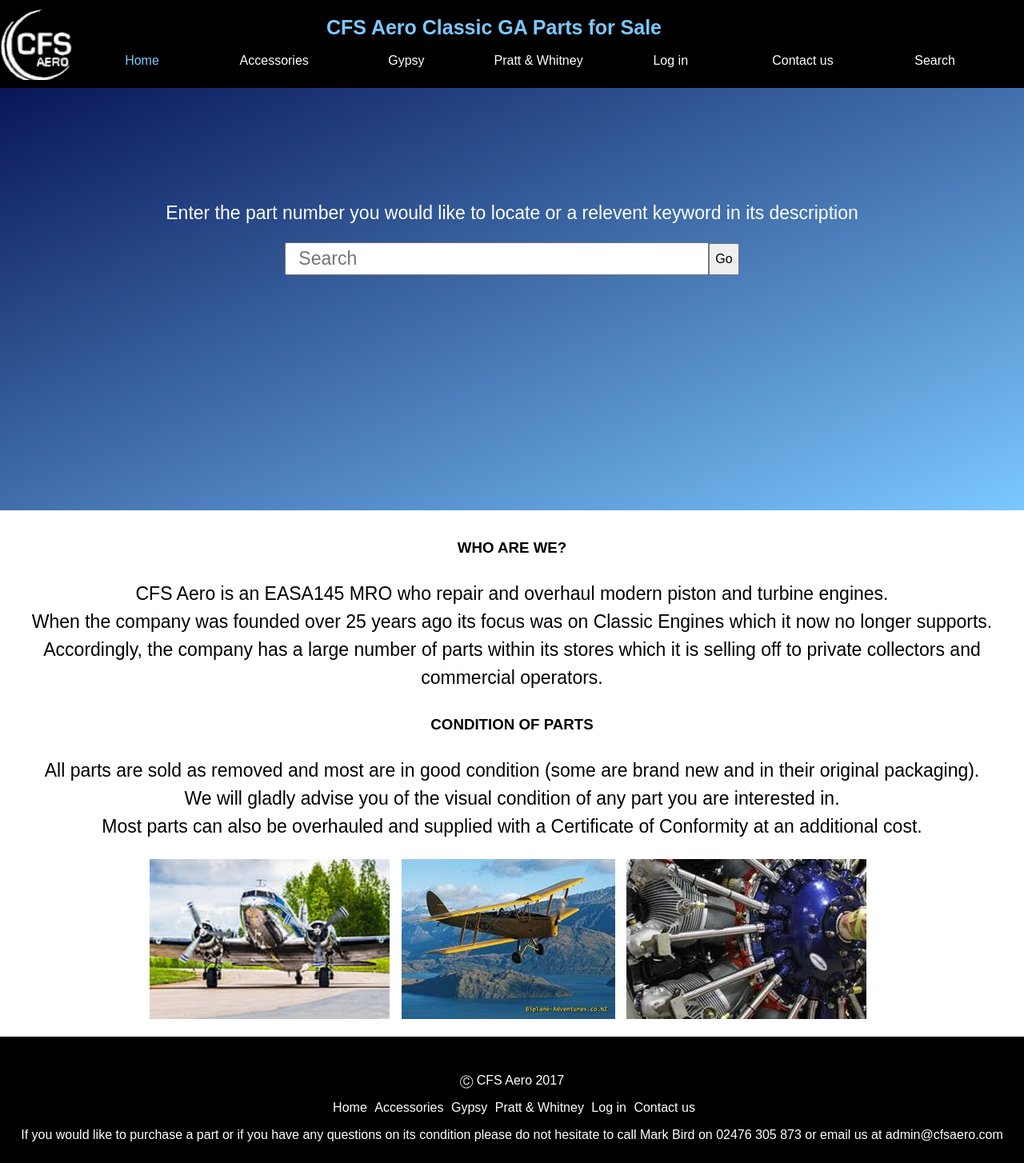
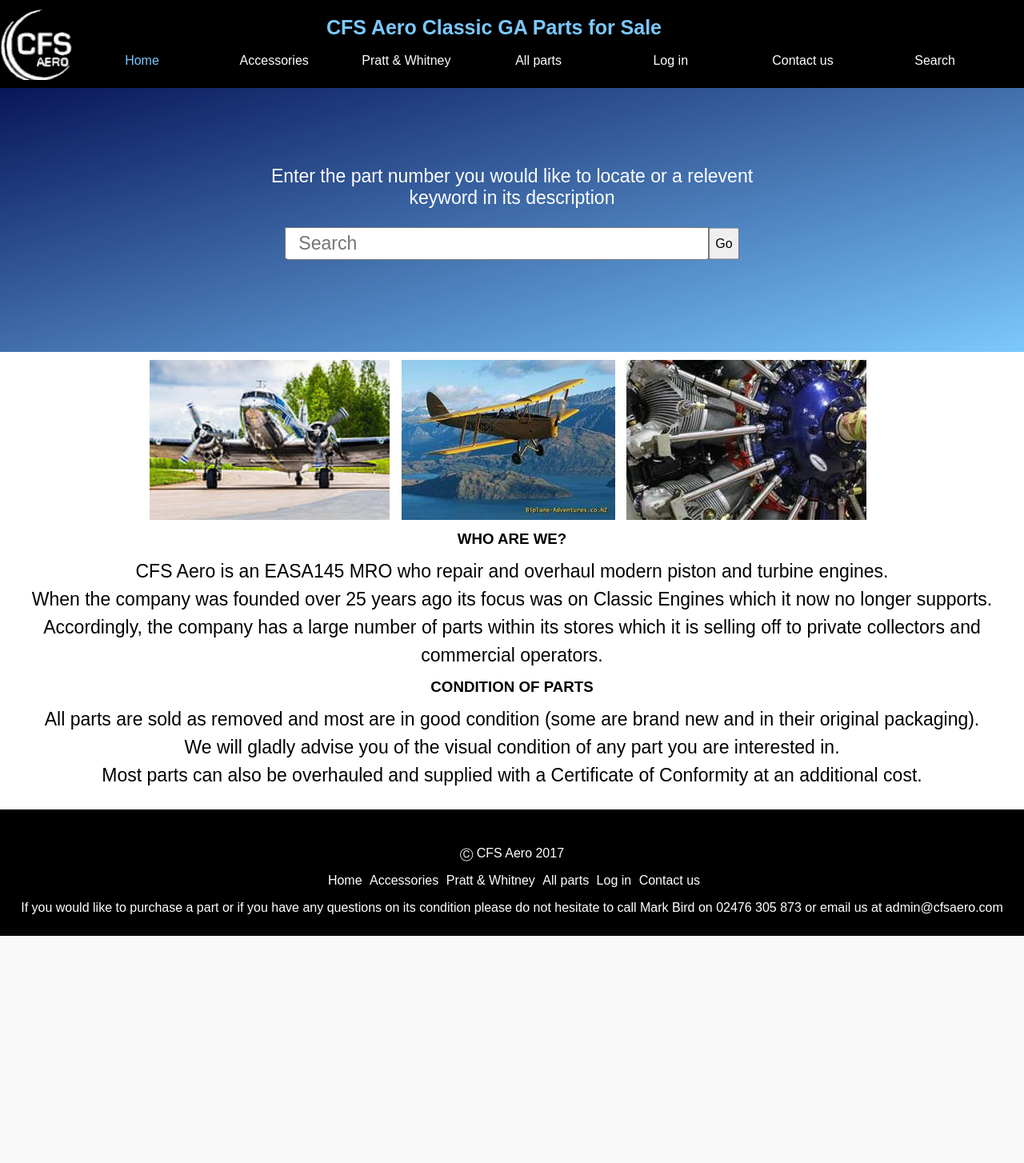
Before and after one commit to sophiadm/django-site, a Django app: page / in a window 1280 px wide. Shown: the whole page at 80% size. After the commit the page ends 1170 px from the top, so only its background shows below. Run offline with Django 3.2, Linux system fonts and the light colour scheme.

Commit message:
improvements

```diff
--- a/planeparts/manager/templates/manager/base.html
+++ b/planeparts/manager/templates/manager/base.html
@@ -19,6 +19,7 @@
     body {
       font-family: sans-serif;
       margin: 0px;
+	  padding: 0px;
 	}
 	p {
 	  font-size: 16px;
@@ -244,8 +245,8 @@
     <a class="navlink{% if request.path == '/' %} selected{% endif %}" href="/">Home</a>
 	<div id="expendables">
 	  <a class="navlink{% if request.GET.part == 'magneto accessory' %} selected{% endif %}" href="/search/?part=magneto+accessory">Accessories</a>
-	  <a class="navlink{% if request.GET.part == 'gypsy' %} selected{% endif %}" href="/search/?part=gypsy">Gypsy</a>
 	  <a class="navlink{% if request.GET.part == 'pratt whitney' %} selected{% endif %}" href="/search/?part=pratt+whitney">Pratt &amp; Whitney</a>
+	  <a class="navlink{% if request.path == '/parts/all' %} selected{% endif %}" href="/parts/all">All parts</a>
 	</div>
     {% if user.is_authenticated %}
    	  <a class="navlink{% if request.path == '/admin/' %} selected{% endif %}" href="/admin">Admin</a>
@@ -274,8 +275,8 @@
 
 	<a class="footlink" href="/">Home</a>
     <a class="footlink" href="/search/?part=magneto+accessory">Accessories</a>
-	<a class="footlink" href="/search/?part=gypsy">Gypsy</a>
 	<a class="footlink" href="/search/?part=pratt+whitney">Pratt &amp; Whitney</a>
+	<a class="footlink" href="/parts/all">All parts</a>
     {% if user.is_authenticated %}
 	  <a class="footlink" href="/admin">Admin</a>
       <a class="footlink" href="/logout">Logout</a>
@@ -325,12 +326,16 @@
   }
   navup = true;
 
-  document.getElementById("searchything").addEventListener("mouseover", function(){
+  function navcontrol(){
     var a = document.getElementById("nav-search")
 	var right = (Math.max(document.documentElement.clientWidth, window.innerWidth || 0) - 60) / 14 - 9;
 	document.getElementsByClassName("arrow")[0].style.marginRight = right + "px";
     document.getElementById("searchform").style.display = "block";
-  })
+  }
+
+  document.getElementById("searchything").addEventListener("mouseover", navcontrol)
+  document.getElementById("searchything").addEventListener("touchStart", navcontrol)
+
   document.getElementById("searchything").addEventListener("mouseleave", function(){
     document.getElementById("searchform").style.display = "none";
   })
--- a/planeparts/manager/templates/manager/home.html
+++ b/planeparts/manager/templates/manager/home.html
@@ -2,11 +2,8 @@
 
 {% block head %}
   <title>Inventory of Aviation Parts | CFS Aero</title>
-  <meta name="description" content="CFS Aero is an EASA145 MRO who repair and overhaul modern piston and turbine engines.
-      When the company was founded over 25 years ago its focus was on Classic Engines which it
-      now no longer supports. Accordingly, the company has a large number of parts within its
-      stores which it is selling off to private collectors and commercial operators.">
-  <meta name="keywords" content="planes,aeroplanes,airpanes,classic aeroplanes,parts,plane parts,collectors,aeroplane parts">
+  <meta name="description" content="CFS Aero repair and overhaul modern piston and turbine engines. We are selling off a large number of parts to private collectors and commercial operators.">
+  <meta name="keywords" content="planes,aeroplanes,airpanes,classic aeroplanes,parts,plane parts,collectors,aeroplane parts, part number">
   <style>
     body { background-color: black; }
 
@@ -17,11 +14,21 @@
       background: -moz-linear-gradient(bottom right, #081659, #7bc8ff); /* For Firefox 3.6 to 15 */
 	  background: linear-gradient(to bottom right, #081659, #7bc8ff);
 
-	  height: 51vh;
-	  padding-top: 15vh;
+	  height: calc(100vh - 470px);
+	  position: relative;
+	}
+	#myFormyThing > div {
+	  left: 50%;
+	  margin-top: -20px;
+	  position:absolute;
+	  top:50%;
+
+      -ms-transform: translate(-50%, -50%);
+      transform: translate(-50%, -50%);
 	}
     #partInput {
 	  font-size: 23px;
+	  margin: auto 0px;
 	  padding: 5px 15px;
 	}
 	#partInput:focus {
@@ -58,6 +65,13 @@
 	  float: left;
 	  width: calc(60% - 20px);
 	}
+	#info h3{
+	  margin: 5px 0px;
+	  line-height: 0.8em;
+	}
+	#info p {
+	  margin: 15px 0px;
+	}
 	@media screen and (max-width: 550px){
 	  #partInput {
 	    font-size: 18px;
@@ -72,22 +86,34 @@
 		line-height: 130%;
 	  }
 	}
+	@media screen and (max-height: 700px){
+	  #myFormyThing {
+	    height: 50vh;
+	  }
+	}
   </style>
 {% endblock %}
 
 {% block body %}
   <form id="myFormyThing" action="{% url 'search' %}" method="get" accept-charset="utf-8">
+	<div style="">
  	<p class="mid-font" style="color: white;">
 	  {% if msg != "dw" and msg %}{{ msg }}<br>{% else %}Enter the part number you would like to locate or a relevent keyword in its description{% endif %}
 	</p>
-	<div style="">
+	<div>
       <input size="35" id="partInput" name="part" placeholder="Search" type="text"><!--
       --><button id="LeGoButton" type="submit">Go</button>
+	</div>
 	</div>
   </form>
 
  <div id="donthavename">
     <div id="info">
+	  {% load static %}
+      <img class='btmimg' alt="A plane on a runway" src="{% static "images/plane1.jpg" %}"/>
+	  <img class='btmimg' alt="An old-fashioned plane" src="{% static "images/plane2.jpg" %}"/>
+	  <img class='btmimg' alt="A plane engine" src="{% static "images/engine.jpg" %}"/>
+
       <h3>WHO ARE WE?</h3>
       <p class="mid-font">CFS Aero is an EASA145 MRO who repair and overhaul modern piston and turbine engines.<br>
       When the company was founded over 25 years ago its focus was on Classic Engines which it
@@ -97,11 +123,6 @@
       <p class="mid-font">All parts are sold as removed and most are in good condition (some are brand new and in their original packaging).<br>
 	  We will gladly advise you of the visual condition of any part you are interested in.</br>
 	  Most parts can also be overhauled and supplied with a Certificate of Conformity at an additional cost.</p>
-	  {% load static %}
-
-      <img class='btmimg' alt="A plane on a runway" src="{% static "images/plane1.jpg" %}"/>
-	  <img class='btmimg' alt="An old-fashioned plane" src="{% static "images/plane2.jpg" %}"/>
-	  <img class='btmimg' alt="A plane engine" src="{% static "images/engine.jpg" %}"/>
 	  </div>
   </div>
 {% endblock %}
--- a/planeparts/manager/templates/manager/part.html
+++ b/planeparts/manager/templates/manager/part.html
@@ -3,6 +3,7 @@
 {% block head %}
   <title>{{ type.number }} - {{ type.description }} | CFS Aero Parts</title>
   <meta name="description" content="CFS Aero is currently selling {{ type.quantity }} {{ type.description }} for £{{ type.price }}" />
+  <meta name="keywords" content="planes,aeroplanes,airpanes,classic aeroplanes,parts,plane parts,aeroplane parts, part number,{{ type.number }},{{ type.description }}">
   <style>
   #leInfo {
     align-items: center;
@@ -86,7 +87,7 @@
 </div>
 <br>
 <br>
-<p>Interested? <a href="/contact/?part={{ type.number }}">Contact us</a></p>
+<p>Interested? <a href="/contact/?part={{ part.0.number }}">Contact us</a></p>
 
 {% endblock %}
 
--- a/planeparts/manager/templates/manager/part_list.html
+++ b/planeparts/manager/templates/manager/part_list.html
@@ -1,6 +1,7 @@
 {% extends 'manager/base.html' %}
 
 {% block head %}
+  <title>Parts that match "{{ query }} | CFS Aero" </title>
   <style>
   .partTable {
     border-collapse: collapse;
@@ -69,7 +70,7 @@
       window.location = '/parts/' + rows[i].getElementsByTagName('td')[0].innerHTML;
 	}
   });
-  rows[i].addEventListener("touchstart", function(){
+  rows[i].addEventListener("touchStart", function(){
     if(!stop){
       stop = 1;
       window.location = '/parts/' + rows[i].getElementsByTagName('td')[0].innerHTML;
--- a/planeparts/manager/templates/registration/admin.html
+++ b/planeparts/manager/templates/registration/admin.html
@@ -60,7 +60,7 @@
       window.location = '/parts/' + rows[i].getElementsByTagName('td')[0].innerHTML;
 	}
   });
-  rows[i].addEventListener("touchstart", function(){
+  rows[i].addEventListener("touchStart", function(){
     if(!stop){
       stop = 1;
       window.location = '/parts/' + rows[i].getElementsByTagName('td')[0].innerHTML;
--- a/planeparts/manager/urls.py
+++ b/planeparts/manager/urls.py
@@ -8,6 +8,7 @@
     url(r'^search/', views.search_parts, name='search'),
     url(r'^contact/$', views.contact, name='contact'),
     url(r'^new/$', views.new_type, name='new_type'),
+    url(r'^parts/all/$', views.view_all, name='view_all'),
     url(r'^parts/(.*)/(.*)/edit/$', views.edit_type, name='edit_type'),
     url(r'^parts/(.*)/(.*)/remove/$', views.delete_type, name='delete_type'),
     url(r'^parts/(.*)/edit/$', views.edit_type, name='edit_type'),
--- a/planeparts/manager/views.py
+++ b/planeparts/manager/views.py
@@ -86,17 +86,36 @@
     else:
         return redirect('/login/')
 
+def view_all(request):
+    parts = PartType.objects.all()
+    return render(request, 'manager/part_list.html', {'parts': parts, 'query': 'all'})
+
 def deal_with_multiple(parts, user):
     if len(parts) > 1:
-        for i in range(1, len(parts)): #iters through all except first
-            if parts[0].my_str() == parts[i].my_str(): #if is duplicate, delete 2nd and add to quantity of first
-                parts[0].quantity += parts[i].quantity
-                parts[0].save()
-                parts[i].delete()
+        for i in range(len(parts)): #iters through all except first
+            for j in range(len(parts)):
+                if i == j:
+                    continue
 
-            elif parts[0].my_str().split('---')[1] == parts[0].my_str().split('---')[1] and not user.is_authenticated():
-                parts[0].quantity += parts[i].quantity
-                parts = list(filter(lambda x: x != parts[i], parts))
+                if parts[i].description == "DEL ME 123" or parts[j].description == "DEL ME 123":
+                    continue
+
+                if parts[i].my_str() == parts[j].my_str(): #if is duplicate, delete 2nd and add to quantity of first
+                    parts[i].quantity += parts[j].quantity
+                    parts[i].save()
+                    parts[j].delete()
+                    parts[j].description = "DEL ME 123"
+
+                elif parts[i].my_str().split('---')[1] == parts[j].my_str().split('---')[1] and not user.is_authenticated():
+
+                    if parts[i].description == "DEL ME 1234" or parts[j].description == "DEL ME 1234":
+                        continue
+
+                    parts[j].quantity += parts[i].quantity
+                    parts[j].description = "DEL ME 1234"
+
+        parts = [part for part in parts if part.description[:10] != "DEL ME 123"]
+
     return parts
 
 
--- a/planeparts/planeparts/settings.py
+++ b/planeparts/planeparts/settings.py
@@ -125,7 +125,7 @@
 
 EMAIL_HOST = 'smtp.sendgrid.net'
 EMAIL_HOST_USER = 'sophiadm'
-EMAIL_HOST_PASSWORD = 'nice try motherfudger'
+EMAIL_HOST_PASSWORD = "I'm not that much of a noob"
 EMAIL_PORT = 587
 EMAIL_USE_TLS = True
 
```
